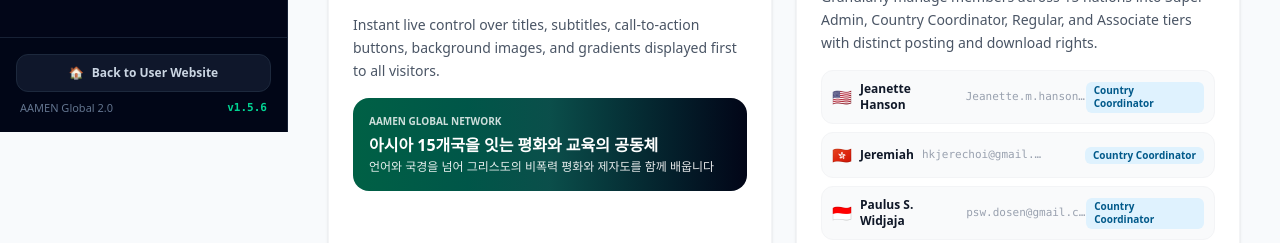
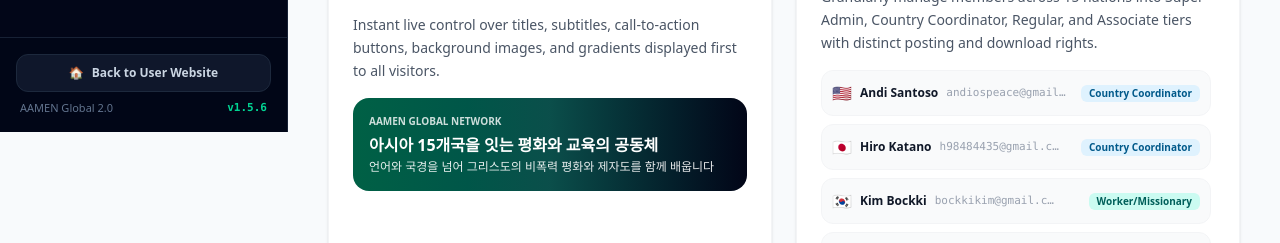
Before and after one commit to seunghoKR/aamen, a Next.js app in the folder renewal/frontend/: page /en/admin in a window 1280 px wide. Shown: the part 668-911 px from the top of the page. Built offline with nearby package versions, Linux system fonts and the light colour scheme; no server answers; a web font is replaced by a local one.

Commit message:
fix(admin): restore original member levels and ensure seamless API sync between member management and dashboard

```diff
--- a/renewal/frontend/src/app/[locale]/admin/members/page.tsx
+++ b/renewal/frontend/src/app/[locale]/admin/members/page.tsx
@@ -294,7 +294,8 @@ export default function AdminMembersPage() {
 
     async function loadMembers() {
       try {
-        const res = await fetch('/api/members')
+        let res = await fetch('/api/members.php')
+        if (!res.ok) res = await fetch('/api/members')
         if (!res.ok) return
         const contentType = res.headers.get('content-type')
         if (!contentType || !contentType.includes('application/json')) return
--- a/renewal/frontend/src/app/[locale]/admin/page.tsx
+++ b/renewal/frontend/src/app/[locale]/admin/page.tsx
@@ -78,7 +78,8 @@ export default function AdminDashboardPage() {
     // 🌟 서버 DB로부터 최신 회원 목록 및 권한/등급 실시간 동기화 (회원관리와 100% 일치)
     async function loadServerMembers() {
       try {
-        const res = await fetch('/api/members')
+        let res = await fetch('/api/members.php')
+        if (!res.ok) res = await fetch('/api/members')
         if (!res.ok) return
         const contentType = res.headers.get('content-type')
         if (!contentType || !contentType.includes('application/json')) return
@@ -348,9 +349,9 @@ export default function AdminDashboardPage() {
               {t.cardMembersDesc}
             </p>
 
-            {/* 회원 목록 간략 뷰 */}
-            <div className="space-y-2">
-              {members.slice(0, 3).map((m) => (
+            {/* 회원 목록 간략 뷰 (회원관리 7명 전체 실시간 동기화) */}
+            <div className="space-y-2 max-h-[300px] overflow-y-auto pr-1">
+              {members.slice(0, 7).map((m) => (
                 <div
                   key={m.id}
                   className="flex items-center justify-between p-2.5 rounded-xl bg-gray-50 border border-gray-100 text-xs"
--- a/renewal/frontend/src/lib/store.ts
+++ b/renewal/frontend/src/lib/store.ts
@@ -308,8 +308,78 @@ export const defaultBanners: BannerConfig[] = [
 
 export const defaultBanner: BannerConfig = defaultBanners[0]
 
-// 기본 회원 목록 (공식 7명 회원)
+// 기본 회원 목록 (공식 7명 회원 - 회원관리 설정값 100% 복원)
 export const initialMembers: Member[] = [
+  {
+    id: 'Andi',
+    name: 'Andi Santoso',
+    email: 'andiospeace@gmail.com',
+    countryCode: 'US',
+    countryName: '미국 (USA)',
+    flag: '🇺🇸',
+    role: 'country_admin',
+    level: 4,
+    affiliation: 'MNN',
+    phone: '+1 000-000-0000',
+    joinedDate: '2026-10-16',
+    status: 'active',
+  },
+  {
+    id: 'Hiro',
+    name: 'Hiro Katano',
+    email: 'h98484435@gmail.com',
+    countryCode: 'JP',
+    countryName: '일본 (Japan)',
+    flag: '🇯🇵',
+    role: 'country_admin',
+    level: 4,
+    affiliation: '',
+    phone: '+81 00-0000-0000',
+    joinedDate: '2026-10-16',
+    status: 'active',
+  },
+  {
+    id: 'Bockki',
+    name: 'Kim Bockki',
+    email: 'bockkikim@gmail.com',
+    countryCode: 'KR',
+    countryName: '대한민국',
+    flag: '🇰🇷',
+    role: 'level3_worker',
+    level: 3,
+    affiliation: 'MCSK',
+    phone: '+82 10-0000-0000',
+    joinedDate: '2026-10-16',
+    status: 'active',
+  },
+  {
+    id: 'Paulus',
+    name: 'Paulus S. Widjaja',
+    email: 'psw.dosen@gmail.com',
+    countryCode: 'ID',
+    countryName: '인도네시아',
+    flag: '🇮🇩',
+    role: 'country_admin',
+    level: 4,
+    affiliation: '',
+    phone: '+62 000-0000-0000',
+    joinedDate: '2026-10-16',
+    status: 'active',
+  },
+  {
+    id: 'Yongha',
+    name: 'Bae Yongha',
+    email: 'byh1424@gmail.com',
+    countryCode: 'KR',
+    countryName: '대한민국',
+    flag: '🇰🇷',
+    role: 'super_admin',
+    level: 5,
+    affiliation: 'MCSK',
+    phone: '+82 10-0000-0000',
+    joinedDate: '2026-10-16',
+    status: 'active',
+  },
   {
     id: 'Jeanette',
     name: 'Jeanette Hanson',
@@ -321,7 +391,7 @@ export const initialMembers: Member[] = [
     level: 4,
     affiliation: 'MWC',
     phone: '+1 000-000-0000',
-    joinedDate: '2026-02-01',
+    joinedDate: '2026-10-16',
     status: 'active',
   },
   {
@@ -335,77 +405,7 @@ export const initialMembers: Member[] = [
     level: 4,
     affiliation: '',
     phone: '+852 0000-0000',
-    joinedDate: '2026-02-01',
-    status: 'active',
-  },
-  {
-    id: 'Paulus',
-    name: 'Paulus S. Widjaja',
-    email: 'psw.dosen@gmail.com',
-    countryCode: 'ID',
-    countryName: '인도네시아',
-    flag: '🇮🇩',
-    role: 'country_admin',
-    level: 4,
-    affiliation: '',
-    phone: '+62 000-0000-0000',
-    joinedDate: '2026-02-01',
-    status: 'active',
-  },
-  {
-    id: 'Andi',
-    name: 'Andi Santoso',
-    email: 'andiospeace@gmail.com',
-    countryCode: 'US',
-    countryName: '미국 (USA)',
-    flag: '🇺🇸',
-    role: 'country_admin',
-    level: 4,
-    affiliation: 'MNN',
-    phone: '+1 000-000-0000',
-    joinedDate: '2026-02-01',
-    status: 'active',
-  },
-  {
-    id: 'Hiro',
-    name: 'Hiro Katano',
-    email: 'h98484435@gmail.com',
-    countryCode: 'JP',
-    countryName: '일본 (Japan)',
-    flag: '🇯🇵',
-    role: 'country_admin',
-    level: 4,
-    affiliation: '',
-    phone: '+81 00-0000-0000',
-    joinedDate: '2026-02-01',
-    status: 'active',
-  },
-  {
-    id: 'Bockki',
-    name: 'Kim Bockki',
-    email: 'bockkikim@gmail.com',
-    countryCode: 'KR',
-    countryName: '대한민국',
-    flag: '🇰🇷',
-    role: 'level3_worker',
-    level: 3,
-    affiliation: 'MCSK',
-    phone: '+82 10-0000-0000',
-    joinedDate: '2026-02-01',
-    status: 'active',
-  },
-  {
-    id: 'Yongha',
-    name: 'Bae Yongha',
-    email: 'byh1424@gmail.com',
-    countryCode: 'KR',
-    countryName: '대한민국',
-    flag: '🇰🇷',
-    role: 'country_admin',
-    level: 4,
-    affiliation: 'MCSK',
-    phone: '+82 10-0000-0000',
-    joinedDate: '2026-02-01',
+    joinedDate: '2026-10-16',
     status: 'active',
   },
 ]
```
Also changed, not shown: 1 other file (tests, documents, lock files or other folders).
